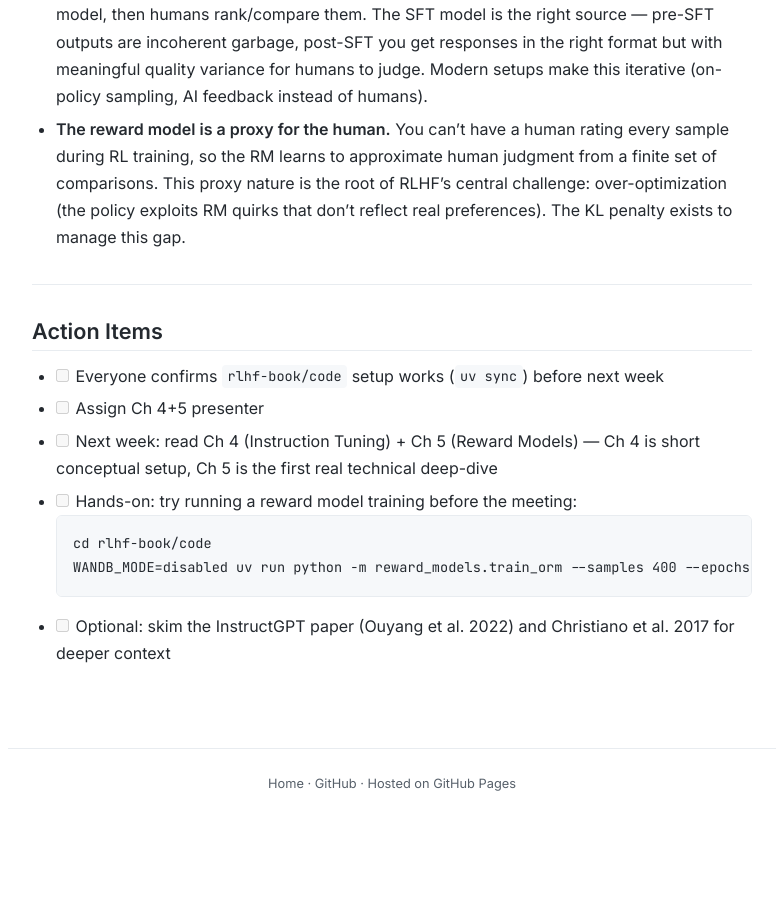
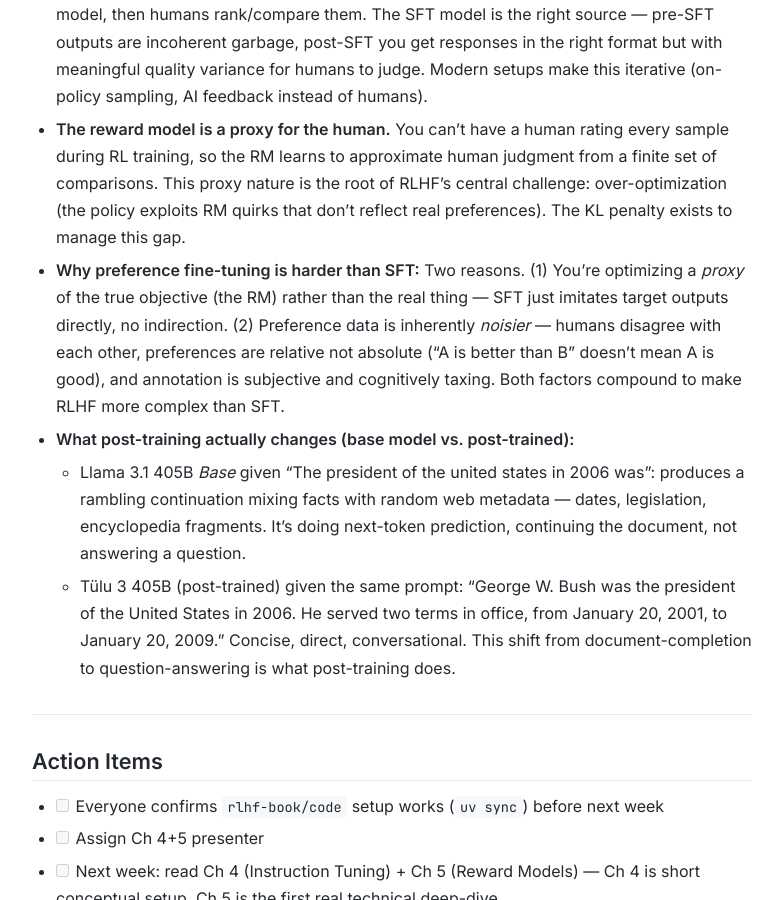
Before and after one commit to shreyasrajesh0308/RLHF-Reading-Group, a Jekyll site: the page built from notes/week01.md, in a window 1280 px wide and 900 px high, scrolled down 4811 px. Shown: the whole window, without its empty margins (248-1031 px from the left). Built offline with Jekyll 4.4.1, drawn with Linux system fonts in a browser that asks for light colours; our own code applies the rules of GitHub Pages for plain Markdown files; before the commit the page ends 5629 px from its top, so only the background shows below that.

Commit message:
Add notes on preference data noise and base vs post-trained example
Co-Authored-By: Claude Opus 4.6 <noreply@anthropic.com>

```diff
--- a/notes/week01.md
+++ b/notes/week01.md
@@ -115,6 +115,10 @@ $$p_\pi(\tau) = \rho_0(s_0) \prod_{t} \pi(a_t \mid s_t) \, p(s_{t+1} \mid s_t, a
 - **Core intuition for RLHF:** It's a way to bake in "human taste" into AI systems. These preferences are hard to specify — you can't write them as a simple loss function like next-token prediction. But humans *can* compare outputs ("A is better than B"), and RLHF turns that comparative signal into a training objective via reward models. It's "I know it when I see it" turned into a gradient.
 - **Where does preference data come from?** You sample multiple responses from the SFT model, then humans rank/compare them. The SFT model is the right source — pre-SFT outputs are incoherent garbage, post-SFT you get responses in the right format but with meaningful quality variance for humans to judge. Modern setups make this iterative (on-policy sampling, AI feedback instead of humans).
 - **The reward model is a proxy for the human.** You can't have a human rating every sample during RL training, so the RM learns to approximate human judgment from a finite set of comparisons. This proxy nature is the root of RLHF's central challenge: over-optimization (the policy exploits RM quirks that don't reflect real preferences). The KL penalty exists to manage this gap.
+- **Why preference fine-tuning is harder than SFT:** Two reasons. (1) You're optimizing a *proxy* of the true objective (the RM) rather than the real thing — SFT just imitates target outputs directly, no indirection. (2) Preference data is inherently *noisier* — humans disagree with each other, preferences are relative not absolute ("A is better than B" doesn't mean A is good), and annotation is subjective and cognitively taxing. Both factors compound to make RLHF more complex than SFT.
+- **What post-training actually changes (base model vs. post-trained):**
+  - Llama 3.1 405B *Base* given "The president of the united states in 2006 was": produces a rambling continuation mixing facts with random web metadata — dates, legislation, encyclopedia fragments. It's doing next-token prediction, continuing the document, not answering a question.
+  - Tülu 3 405B (post-trained) given the same prompt: "George W. Bush was the president of the United States in 2006. He served two terms in office, from January 20, 2001, to January 20, 2009." Concise, direct, conversational. This shift from document-completion to question-answering is what post-training does.
 
 ---
 
```
